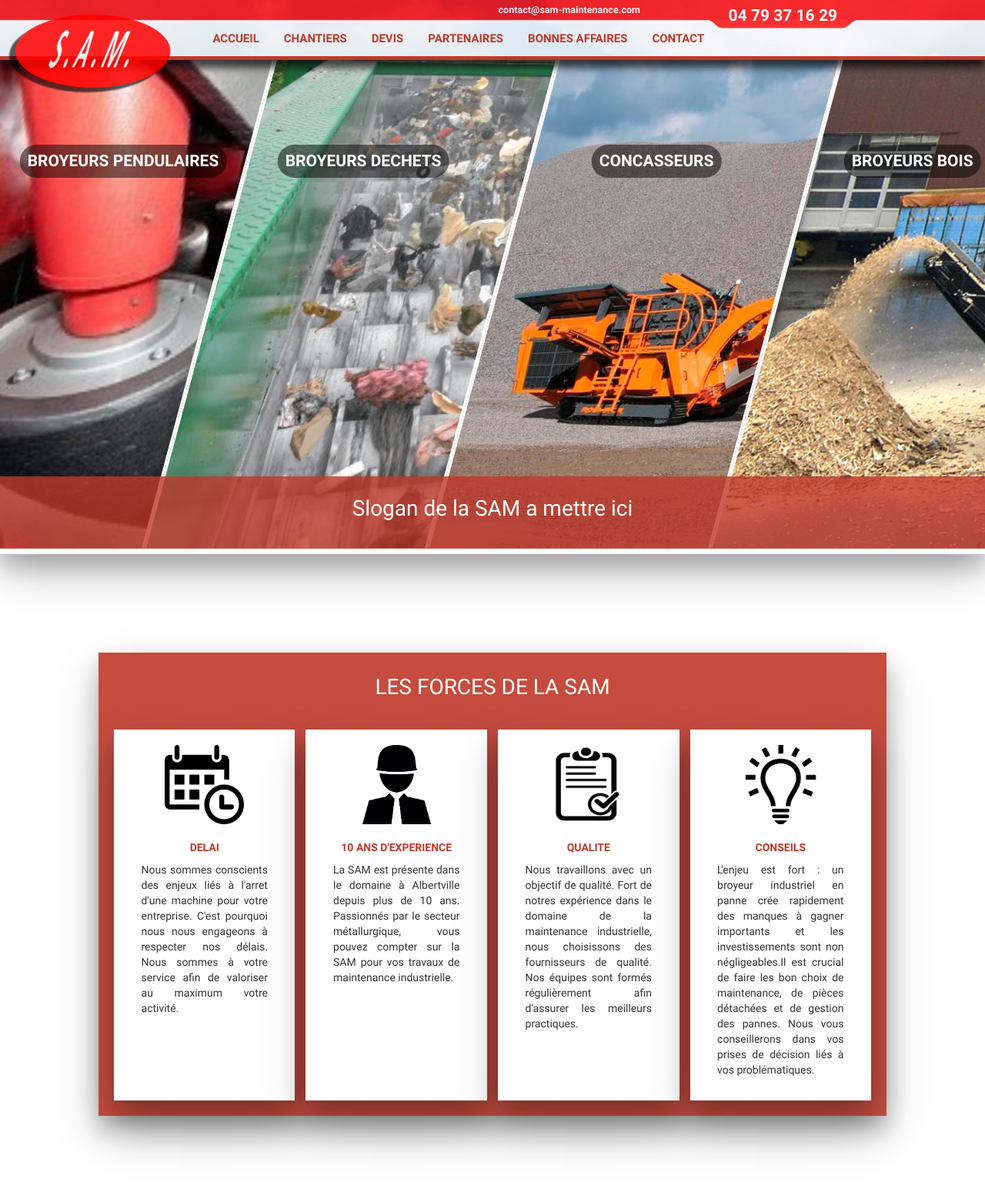
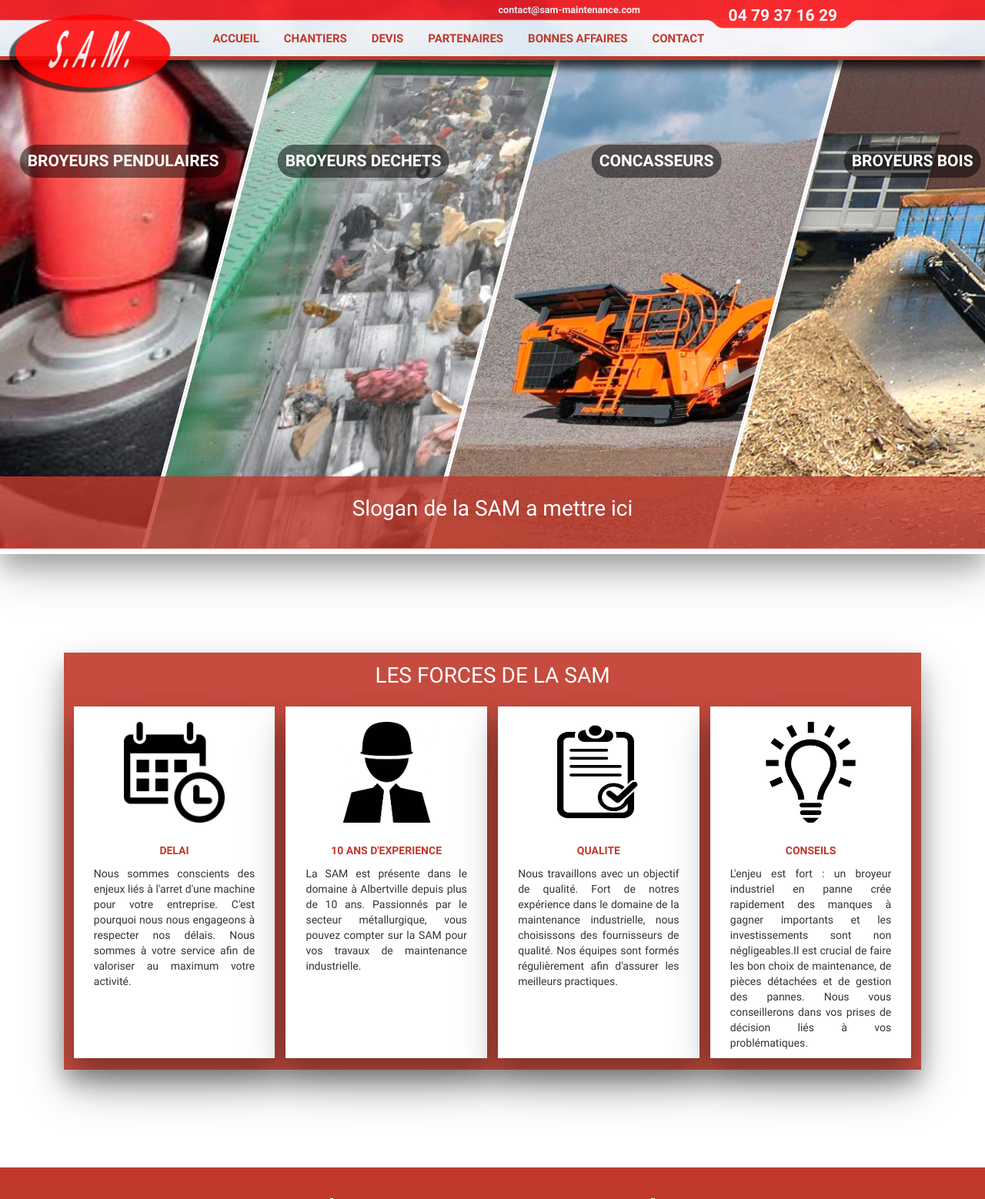
Before and after one commit to JokerHAHAHA/sam-maintenance, a PHP site: page / in a window 1280 px wide; the page is wider, and only the part inside the window is pictured. Shown: the top 1558 px of that part at 77% size. Run offline with PHP 8.4, Linux system fonts and the light colour scheme; grey boxes are pictures that could not be loaded.

Commit message:
Ajust design

```diff
--- a/style.css
+++ b/style.css
@@ -445,25 +445,25 @@ nav>div>ul>img
     display: flex;
     justify-content: center;
     flex-wrap: wrap;
-    padding: 0 0px 20px 0px;
+    padding: 0 0px 15px 0px;
     margin-top: 10%;
-    width: 80%;
+    width: 87%;
 }
 #valeurs>p
 {
     width: 100%;
     text-align: center;
-    padding: 25px;
+    padding: 10px;
     font-size: 200%;
     color: #FFFFFF; /*rgba(192,57,43,1);*/
 }
 #valeurs>div
 {
     background-color: #FFFFFF;
-    padding: 20px 15px;
+    padding-top: 20px;
     margin: 0 7px;
     text-align: center;
-    width: 23%;
+    width: 23.5%;
 }
 #valeurs>div>img
 {
```
